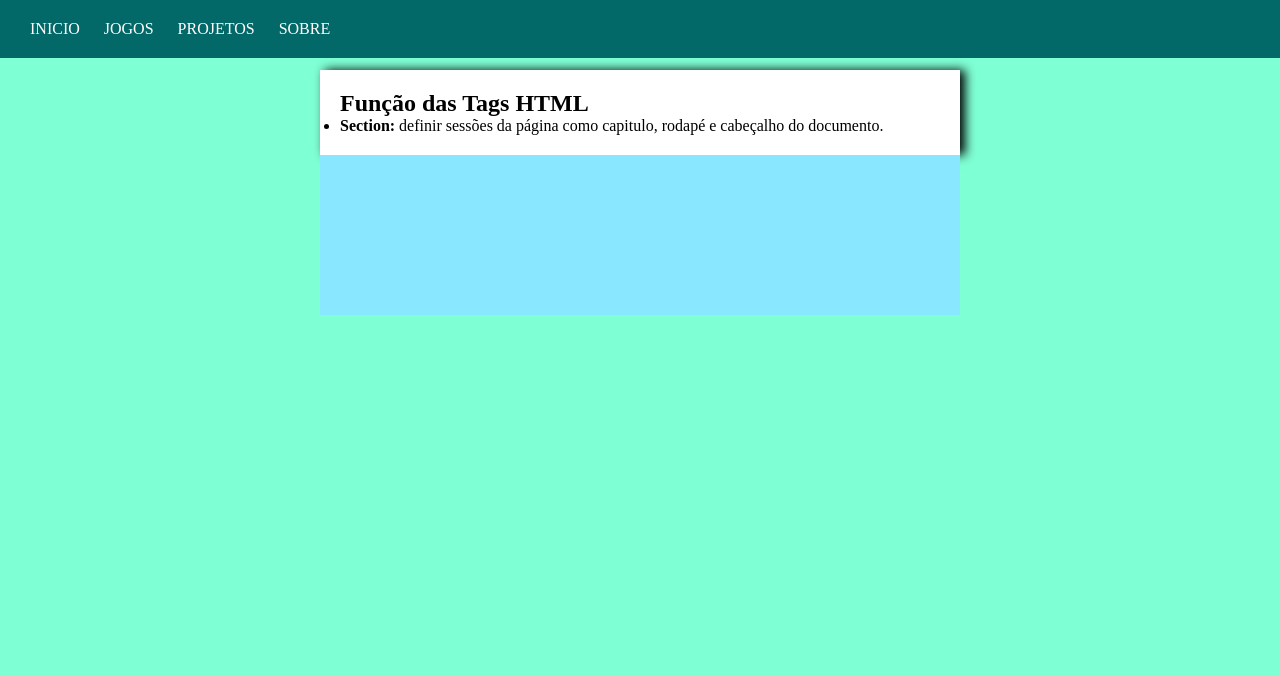
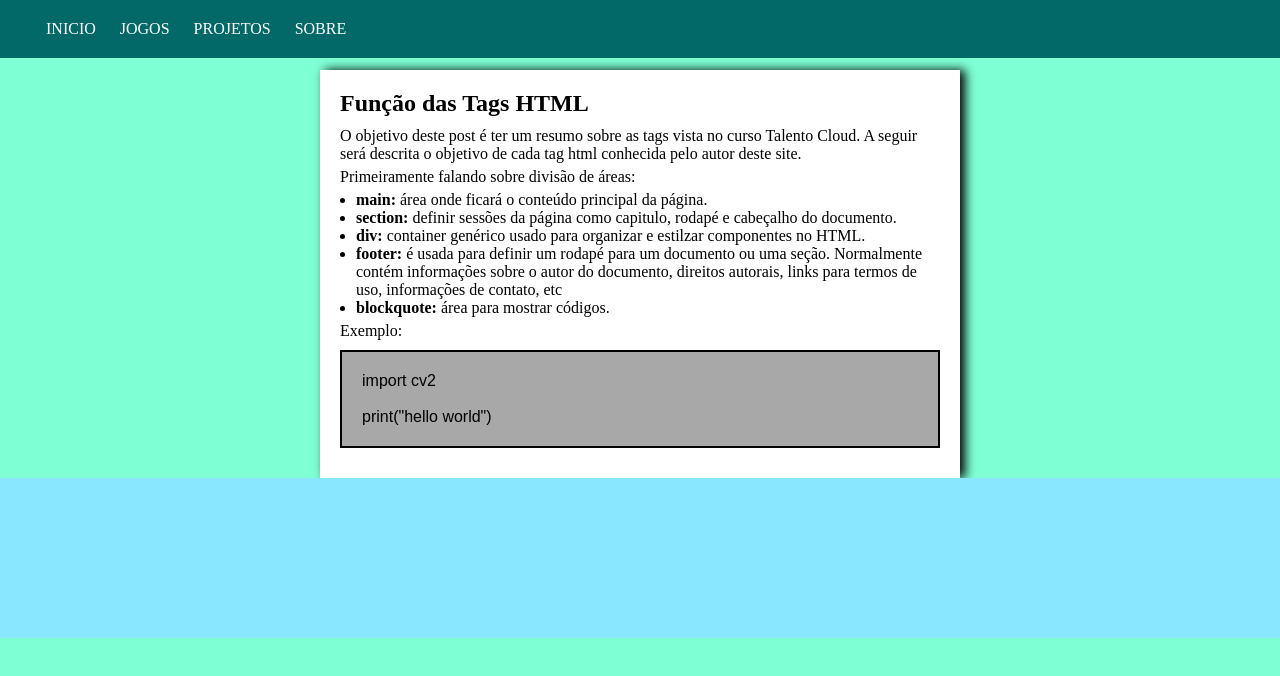
Before and after one commit to FranCosMonX/Brincando_com_css_html_js, a plain HTML site: page index.html in a window 1280 px wide. Drawn offline with Linux system fonts and the light colour scheme.

Commit message:
definindo alguns estilos para tags p, li ul e blockquote

```diff
--- a/global.css
+++ b/global.css
@@ -9,10 +9,12 @@
     --menubar-color-primary: rgb(3, 104, 104);
     --background-color-primary: aquamarine;
     --background-color-secondary: white;
+    --background-color-font-primary: white;
+    --background-color-font-secondary: rgba(98, 241, 194, 0.829);
+    --background-color-blockquote: rgb(168, 168, 168);
+    --font-color-blockquote: rgb(1, 68, 1);
     --button-color-primary: aqua;
     --button-color-secondary: rgb(3, 104, 104);
-    --background-color-font-primary: white;
-    --background-color-font-secondary: rgba(98, 241, 194, 0.829);
 }
 
 body {
@@ -27,6 +29,19 @@ body {
     align-items: center;
 
     background-color: var(--background-color-primary);
+}
+
+blockquote {
+    width: 100%;
+    padding: 20px;
+    height: min-content;
+    margin-top: 10px;
+    margin-bottom: 10px;
+
+    background-color: var(--background-color-blockquote);
+    border: 2px solid black;
+
+    font-family: sans-serif;
 }
 
 #conteudo {
@@ -52,3 +67,17 @@ button:hover {
     border: 0.1px solid var(--button-color-primary);
     transition: 500ms;
 }
+
+p {
+    margin-top: 5px;
+    margin-bottom: 5px;
+}
+
+h1 {
+    margin-bottom: 10px;
+}
+
+ul,
+ol {
+    margin-left: 1em;
+}
--- a/index.html
+++ b/index.html
@@ -24,14 +24,30 @@
     <main>
         <section id="conteudo">
             <h1>Função das Tags HTML</h1>
+            <p>
+                O objetivo deste post é ter um resumo sobre as tags vista no curso Talento Cloud.
+                A seguir será descrita o objetivo de cada tag html conhecida pelo autor deste site.
+            </p>
+            <p>Primeiramente falando sobre divisão de áreas:</p>
             <ul>
-                <li><b>Section:</b> definir sessões da página como capitulo, rodapé e cabeçalho do documento.</li>
+                <li><b>main:</b> área onde ficará o conteúdo principal da página.</li>
+                <li><b>section:</b> definir sessões da página como capitulo, rodapé e cabeçalho do documento.</li>
+                <li><b>div:</b> container genérico usado para organizar e estilzar componentes no HTML.</li>
+                <li><b>footer:</b> é usada para definir um rodapé para um documento ou uma seção. Normalmente
+                    contém informações sobre o autor do documento, direitos autorais,
+                    links para termos de uso, informações de contato, etc</li>
+                <li><b>blockquote:</b> área para mostrar códigos.</li>
             </ul>
+            <p>Exemplo:</p>
+            <blockquote>
+                import cv2 <br><br>
+                print("hello world")
+            </blockquote>
         </section>
-        <footer style="background-color: rgb(137, 231, 255); width: 50vw; height: 20vh;">
+    </main>
+    <footer style="background-color: rgb(137, 231, 255); width: 100vw; height: 20vh; position: flex;">
 
-        </footer>
-    </main>
+    </footer>
 </body>
 
 </html>
--- a/styles/menu.css
+++ b/styles/menu.css
@@ -6,7 +6,6 @@ body {
     background-color: var(--menubar-color-primary);
     width: 100vw;
     padding: 20px;
-    margin-bottom: 20px;
     position: fixed;
     left: 0;
     top: 0;
```
